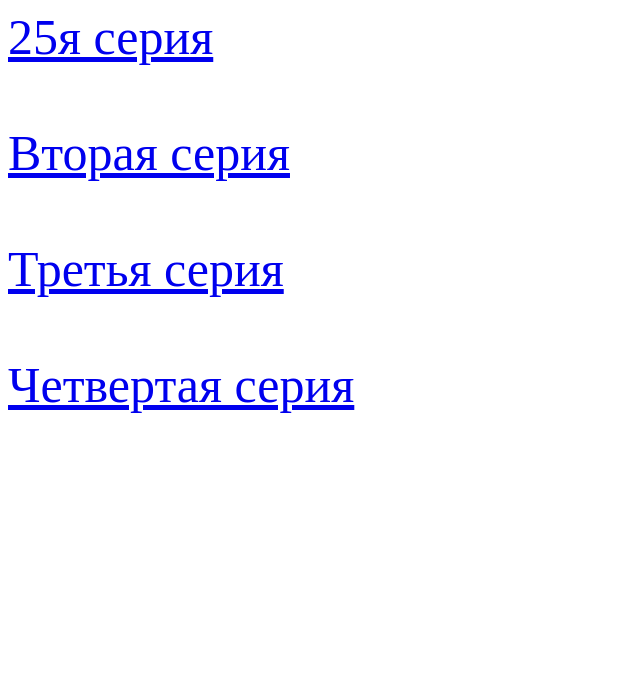
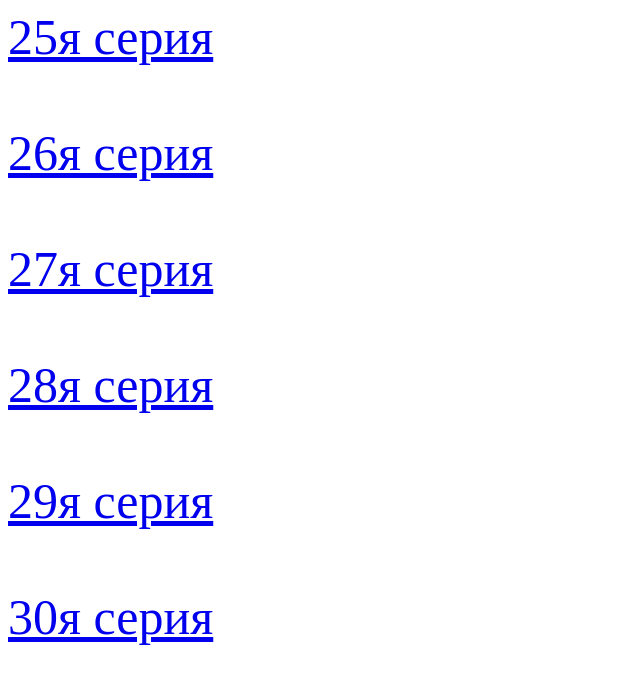
Before and after one commit to BrainInelligence/BrainIntelligence, a plain HTML site: page bleach/index.html in a window 1280 px wide. Shown: the whole page, without its empty margins (0-640 px from the left). Drawn offline with Linux system fonts and the light colour scheme.

Commit message:
Update index.html

```diff
--- a/bleach/index.html
+++ b/bleach/index.html
@@ -9,8 +9,10 @@
 </head>
 <body>
   <a href="../static/Блич - сезон 1 серия 25 _ Bleach.mp4" type="button" style="font-size: 50px;"> 25я серия <br><br></a>
-  <a href="/static/bleach2.3gp" type="button" style="font-size: 50px;"> Вторая серия <br><br></a>
-  <a href="/static/bleach3.3gp" type="button" style="font-size: 50px;"> Третья серия <br><br></a>
-  <a href="/static/bleach4.3gp" type="button" style="font-size: 50px;"> Четвертая серия <br><br></a>
+  <a href="../static/Блич - сезон 1 серия 26 _ Bleach.mp4" type="button" style="font-size: 50px;"> 26я серия <br><br></a>
+  <a href="../static/Блич - сезон 1 серия 27 _ Bleach.mp4" type="button" style="font-size: 50px;"> 27я серия <br><br></a>
+  <a href="../static/Блич - сезон 1 серия 28 _ Bleach.mp4" type="button" style="font-size: 50px;"> 28я серия <br><br></a>
+  <a href="../static/Блич - сезон 1 серия 29 _ Bleach.mp4" type="button" style="font-size: 50px;"> 29я серия <br><br></a>
+  <a href="../static/Блич - сезон 1 серия 30 _ Bleach.mp4" type="button" style="font-size: 50px;"> 30я серия <br><br></a>
 
 </body>
```
